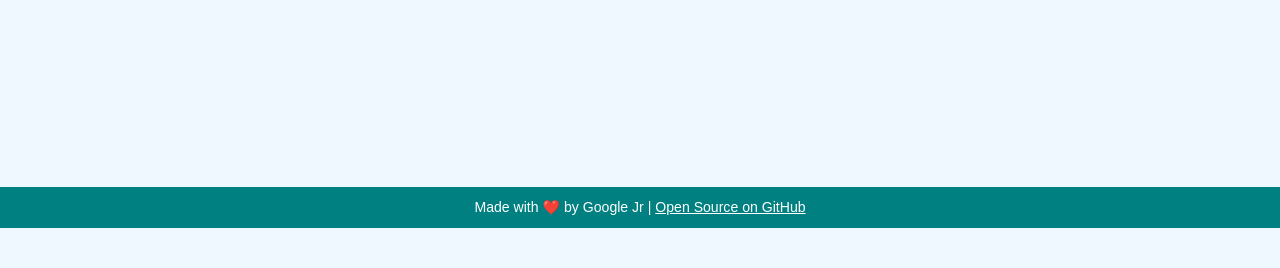
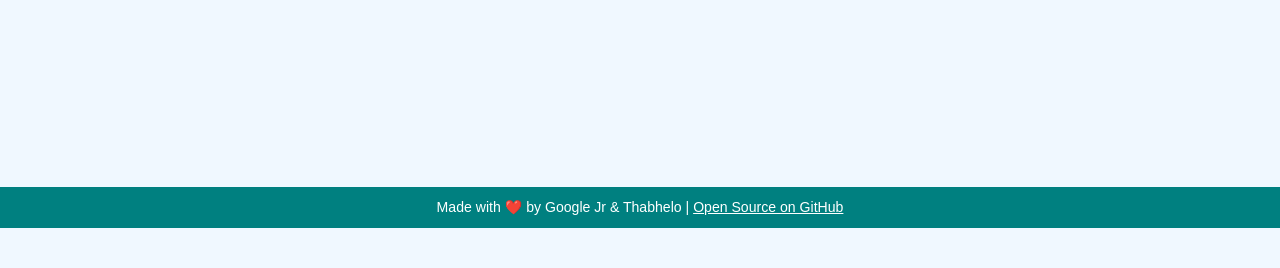
Before and after one commit to xeroxzen/chat-insight, a FastAPI app: page / in a window 1280 px wide. Shown: the part 572-840 px from the top of the page. Run offline with FastAPI, Linux system fonts and the light colour scheme.

Commit message:
Made with ❤️ by Google Jr & Thabhelo

```diff
--- a/templates/index.html
+++ b/templates/index.html
@@ -36,7 +36,7 @@
       "
     >
       <p style="margin: 0; color: white">
-        Made with ❤️ by Google Jr |
+        Made with ❤️ by Google Jr & Thabhelo |
         <a
           href="https://github.com/xeroxzen/chat-insight"
           style="color: white; text-decoration: underline"
```
